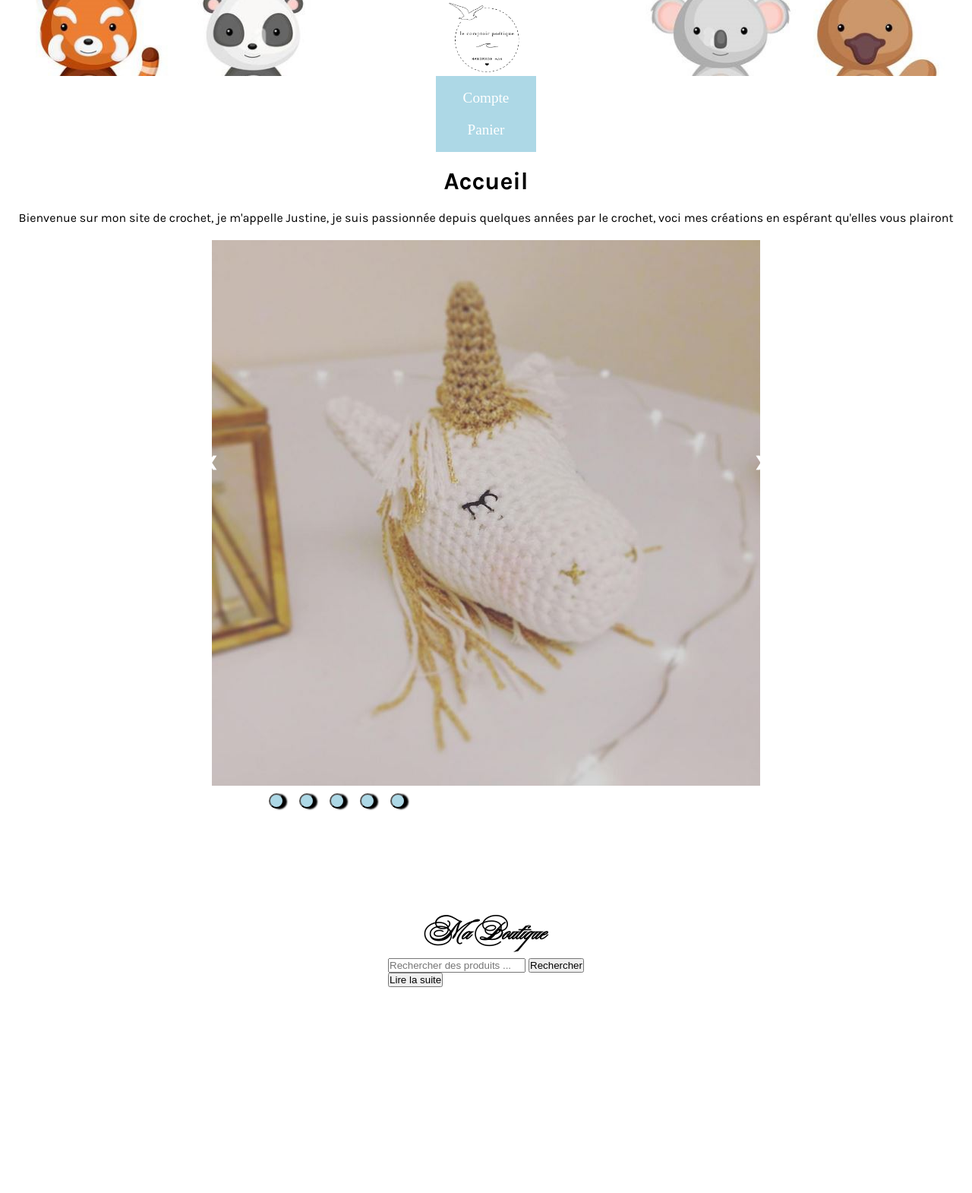
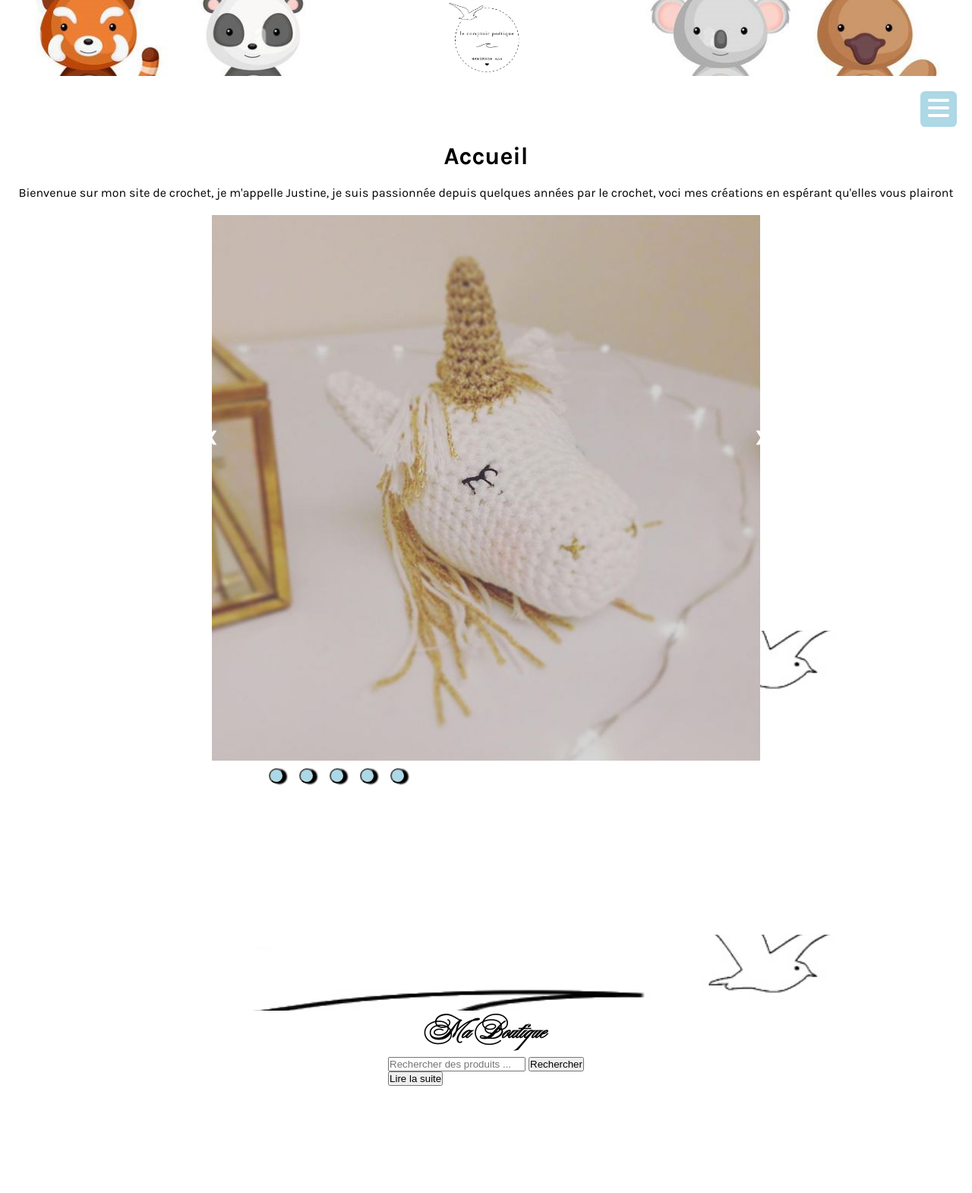
Before and after one commit to TimotheeCresson/Projet-Crochet, a PHP site: page / in a window 1280 px wide. Shown: the top 1570 px of the page at 76% size. Run offline with PHP 8.4, Linux system fonts and the light colour scheme.

Commit message:
animation nav

```diff
--- a/importcss/default.css
+++ b/importcss/default.css
@@ -33,7 +33,7 @@
 
 body {
     display: grid;
-    grid-template-rows: 100vh 50vh 100vh 100vh 40vh 100vh;
+    grid-template-rows: 100dvh 50vh 100vh 100vh 40vh 100vh;
     height: 420vh;
     width: 100%;
     overflow-x: hidden;
@@ -43,3 +43,9 @@ h1 {
     font-size: var(--title-size);
     text-transform: capitalize;
 }
+.separationPage {
+    background: url("../img/separationImg.jpg") center / cover;
+    height: 100px;
+    width: 100%;
+    margin-top: 30px;
+}
--- a/importcss/footer.css
+++ b/importcss/footer.css
@@ -33,6 +33,7 @@ footer {
 }
 .titleFooterSection1::after,
 .titleFooterSection1::before {
+    content: "";
     position: absolute;
     content: '';
     top: 50%;
@@ -41,11 +42,13 @@ footer {
 }
 
 .titleFooterSection1::after {
+    content: "";
     width: 400%;
     left: 100%; /* Part vers la droite */
 }
 
 .titleFooterSection1::before {
+    content: "";
     width: 400%;
     right: 100%; /* Part vers la gauche */
 }
@@ -61,6 +64,7 @@ footer {
 }
 .titleFooterSection2::after,
 .titleFooterSection2::before {
+    content: "";
     position: absolute;
     content: '';
     top: 50%;
@@ -69,11 +73,13 @@ footer {
 }
 
 .titleFooterSection2::after {
+    content: "";
     width: 400%;
     left: 100%; /* Part vers la droite */
 }
 
 .titleFooterSection2::before {
+    content: "";
     width: 400%;
     right: 100%; /* Part vers la gauche */
 }
--- a/importcss/header.css
+++ b/importcss/header.css
@@ -14,7 +14,26 @@ header {
     height: 100px;
     /* padding: 20px; */
 }
+/*
+-------------------------
+    Nav barre
+---------------------------
+*/
+.barreNavDisplay {
+    display: none;
+}
 .barreNav {
+    opacity: 0;
+    transform: scale(0.8); /* pour simuler l'apparition */
+    transition: visibility 0s, opacity 0.5s ease-in-out, transform 0.5s ease-in-out;
+}
+
+.barreNav.active {
+    opacity: 1;
+    transform: scale(1);
+}
+.barreNav ul{
+    position: relative;
     display: flex;
     flex-direction: column;
     justify-content: center;
@@ -23,13 +42,62 @@ header {
     background: lightblue;
     padding: 30px;
     gap: 20px;
-    /* display: none; */
 }
-.barreNav a{
+
+.barreNav ul li {
+    list-style: none;
+    text-align: center;
+}
+.barreNav li a{
     text-decoration: none;
     color: white;
     font-size: 1.2em;
+    line-height: 2em;
+    position: relative;
+    transition: 0.15s ease-in-out;
+    text-transform: uppercase;
 }
+.barreNav li a::after {
+    content: "";
+    position: absolute;
+    bottom: 0;
+    left: 0;
+    height: 1px;
+    width: 0;
+    background-color: white;
+    transition: 0.15s ease-in-out;
+}
+.barreNav li a:hover::after {width: 100%;}
+
+.close-menu {
+    position: absolute;
+    color: white;
+    cursor: pointer;
+    font-size: 1.5rem;
+    top: 5px;
+    right: 10px;
+}
+.open-menu {
+    align-self: flex-end;
+    margin: 20px 20px 0 0;
+    color: white;
+    cursor: pointer;
+    background: lightblue;
+    padding: 5px 10px;
+    border-radius: 0.2em;
+    font-size: 2rem;
+}
+#check {
+    display: none;
+    color: black;
+}
+#check:checked ~ .barreNav {right: 0;}
+/*
+-------------------------
+    Accueil
+---------------------------
+*/
+
 .accueil {
     display: flex;
     flex-direction: column;
--- a/importcss/tablette.css
+++ b/importcss/tablette.css
@@ -0,0 +1,17 @@
+/* @media screen and (min-width: 700px) { */
+    .barreNav {
+        width: 100%;
+        align-items: center;
+        min-height: 100px;
+        background: lightblue;
+    }
+    .menuNav {
+        display: flex;
+        justify-content: space-around;
+    }
+    .menuNav li a{
+        display: inline-block;
+        text-align: center;
+        padding-left: 30px;
+    }
+/* } */
--- a/index.html
+++ b/index.html
@@ -6,16 +6,23 @@
     <title>Site vitrine Crochet</title>
     <link rel="stylesheet" href="https://cdnjs.cloudflare.com/ajax/libs/font-awesome/6.4.2/css/all.min.css" integrity="sha512-z3gLpd7yknf1YoNbCzqRKc4qyor8gaKU1qmn+CShxbuBusANI9QpRohGBreCFkKxLhei6S9CQXFEbbKuqLg0DA==" crossorigin="anonymous" referrerpolicy="no-referrer" />
     <link rel="stylesheet" href="style.css">
-    <script src="script.js" defer type="module"></script>
+    <script src="main.js" defer type="module"></script>
 </head>
 <body>
     <header>
         <div class="imgHeader"></div>
-        <nav class="barreNav">
-            <a href="#boutique">Boutique</a>
-            <a href="#compte">Compte</a>
-            <a href="#panier">Panier</a>
-            <a href="#about">À Propos</a>
+        <label for="check" class="open-menu"><i class="fa-solid fa-bars"></i></label>
+        <nav class="barreNav barreNavDisplay">
+            <ul>
+                <input type="checkbox" id="check">
+                <span class="menuNav">
+                    <li><a href="#boutique">Boutique</a></li>
+                    <li><a href="#compte">Compte</a></li>
+                    <li><a href="#panier">Panier</a></li>
+                    <li><a href="#about">À Propos</a></li>
+                    <label for="check" class="close-menu"><i class="fa-solid fa-circle-xmark"></i></i></label>
+                </span>
+            </ul>
         </nav>
         <section class="accueil">
             <h1>Accueil</h1>
@@ -97,5 +104,6 @@
             </div>
         </div>
     </footer>
+
 </body>
 </html>
--- /dev/null
+++ b/main.js
@@ -0,0 +1,19 @@
+import createCarrousel from './slider.js';
+
+// Appelle la fonction pour créer le carrousel
+createCarrousel();
+
+const inputCheck = document.getElementById('check');
+const barreNav = document.querySelector('.barreNav');
+const barreNavDisplay = document.querySelector('.barreNavDisplay');
+
+
+// Ajoutez un écouteur d'événements pour détecter les changements de la checkbox
+inputCheck.addEventListener('change', function () {
+    // Mettez à jour la classe "active" de la barre de navigation en fonction de l'état de la checkbox
+    barreNavDisplay.style.display = this.checked ? 'block' : 'none';
+    setTimeout(()=>{
+        barreNav.classList.toggle('active', this.checked);
+    }, 150)
+
+});
--- a/script.js
+++ b/slider.js
@@ -87,4 +87,6 @@ function startSlider() {
     });
 }
 
-createCarrousel();
+// createCarrousel();
+
+export default createCarrousel;
--- a/style.css
+++ b/style.css
@@ -5,5 +5,5 @@
 @import url('./importcss/accessoire.css');
 @import url('./importcss/patron.css');
 @import url('./importcss/footer.css');
-@import url('./importcss/tablette.css');
+@import url('./importcss/tablette.css') screen and (min-width: 700px);
 @import url('./importcss/desktop.css');
```
Also changed, not shown: img/separationImg.jpg (added).
